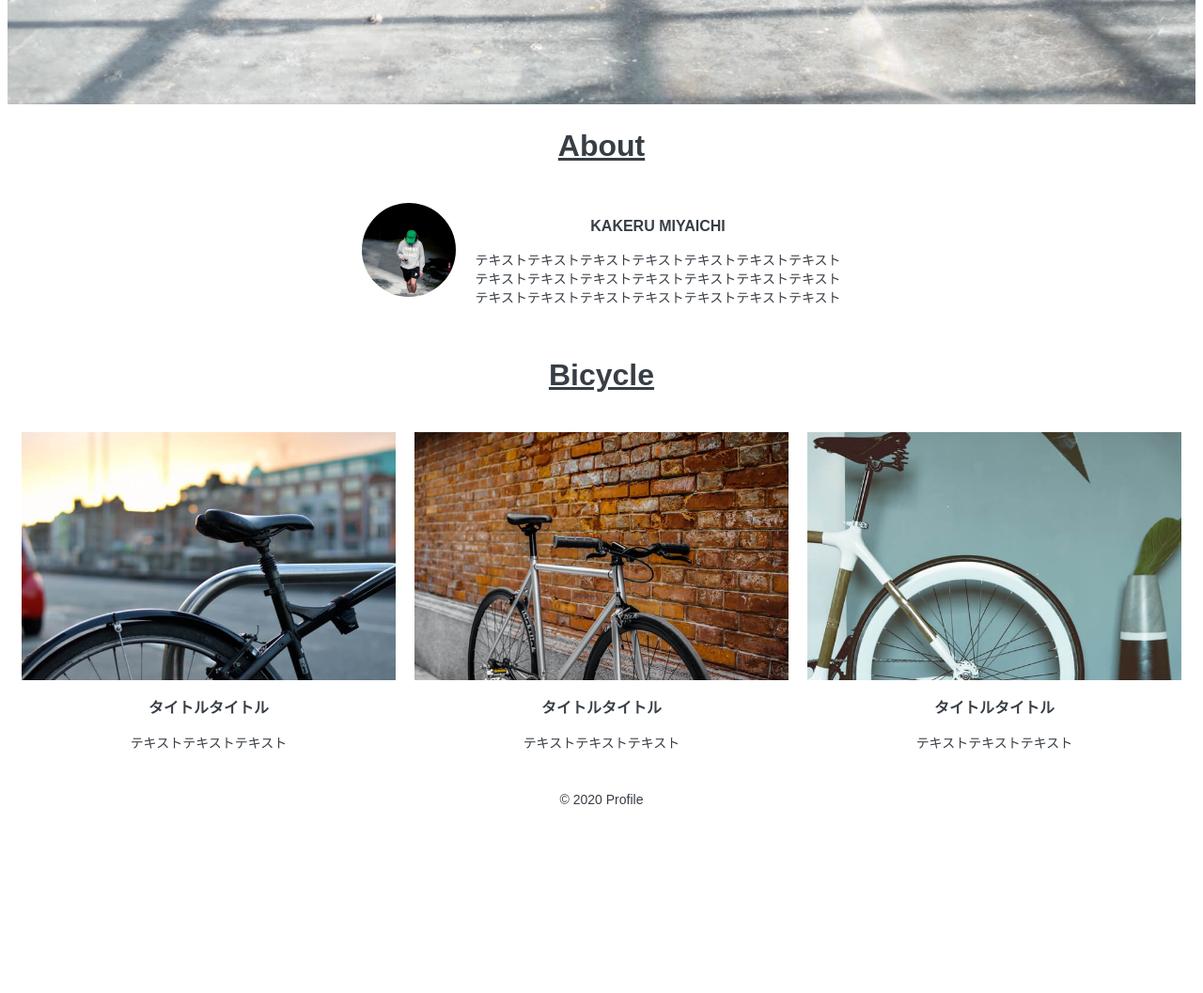
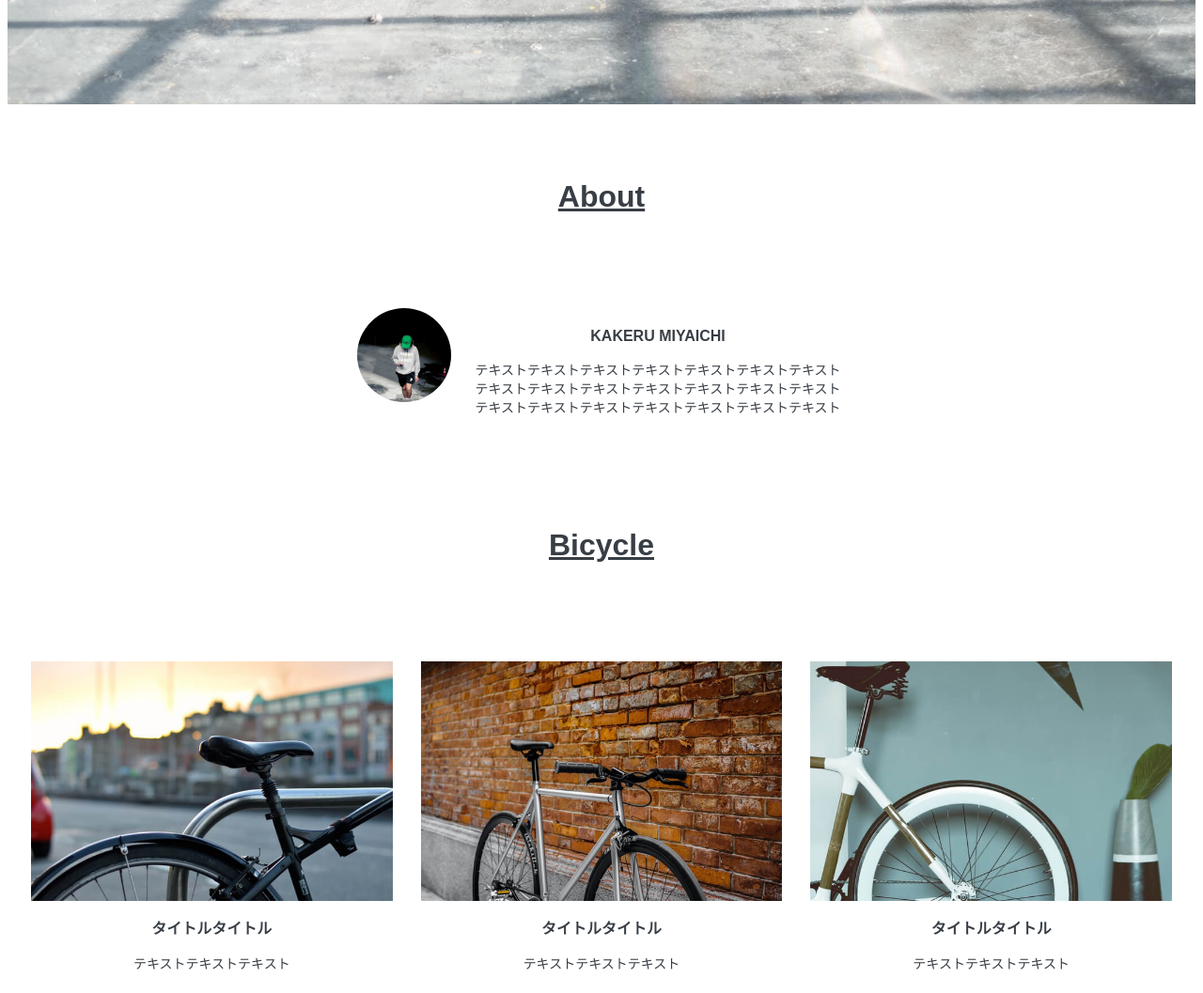
Before and after one commit to hugging-panda/html-css-basic-kadai, a plain HTML site: page Profile/index.html in a window 1280 px wide. Shown: the part 800-1857 px from the top of the page at 94% size. Before the commit the page ends 1681 px from the top, so only its background shows below. Drawn offline with Linux system fonts and the light colour scheme.

Commit message:
Add files via upload

```diff
--- a/Profile/style.css
+++ b/Profile/style.css
@@ -23,6 +23,7 @@ header {
 h2 {
   font-size: 32px;
   text-decoration: underline;
+  margin: 80px;
   display: flex;
   justify-content: center;
 }
@@ -52,14 +53,14 @@ html {
 }
 
 .parent {
-  padding: 5px;
+  padding: 10px;
   display: flex;
   justify-content: center;
 }
 
 .child {
   padding: 5px;
-   margin: 5px;
+   margin: 10px;
 }
 
 .circle-img {
```
